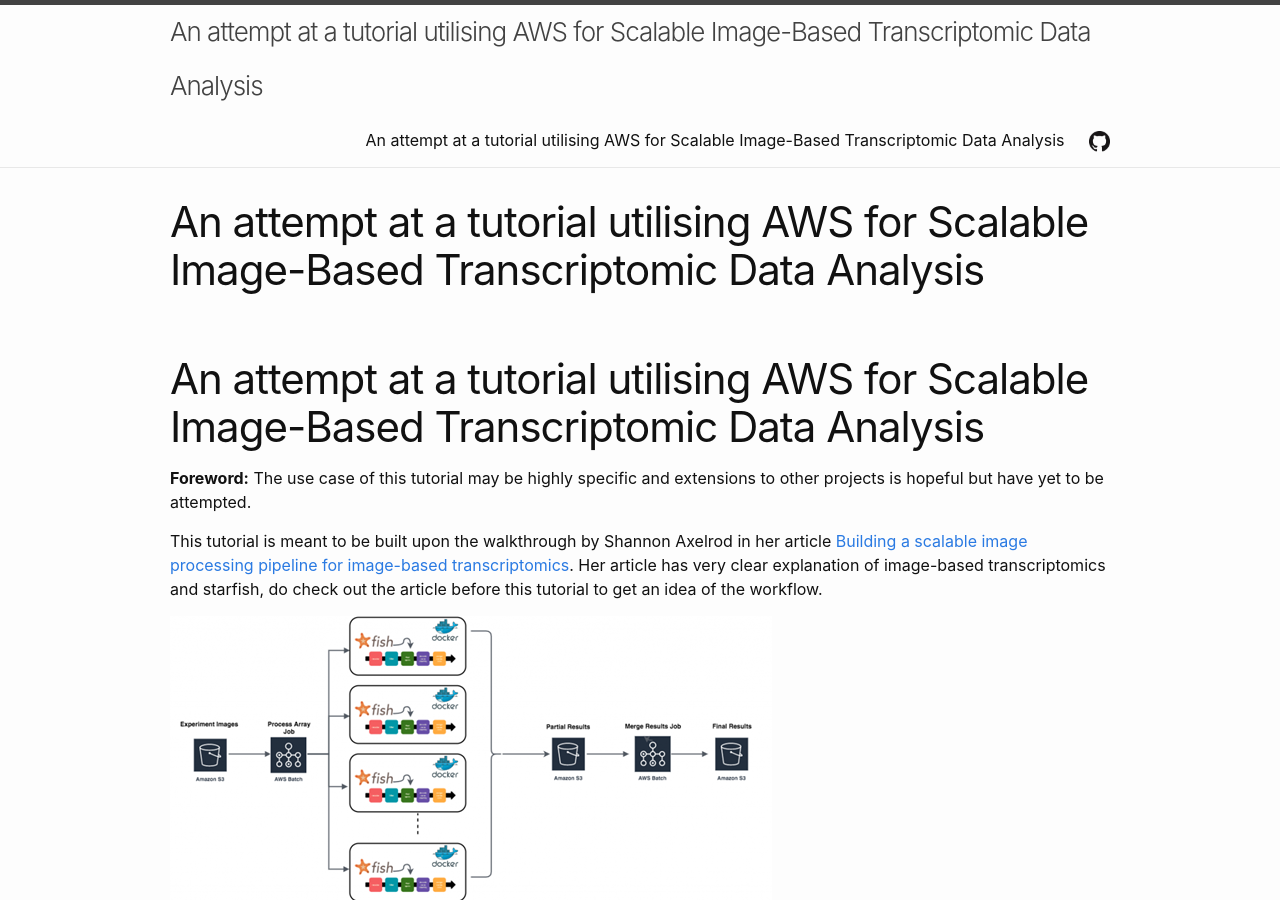
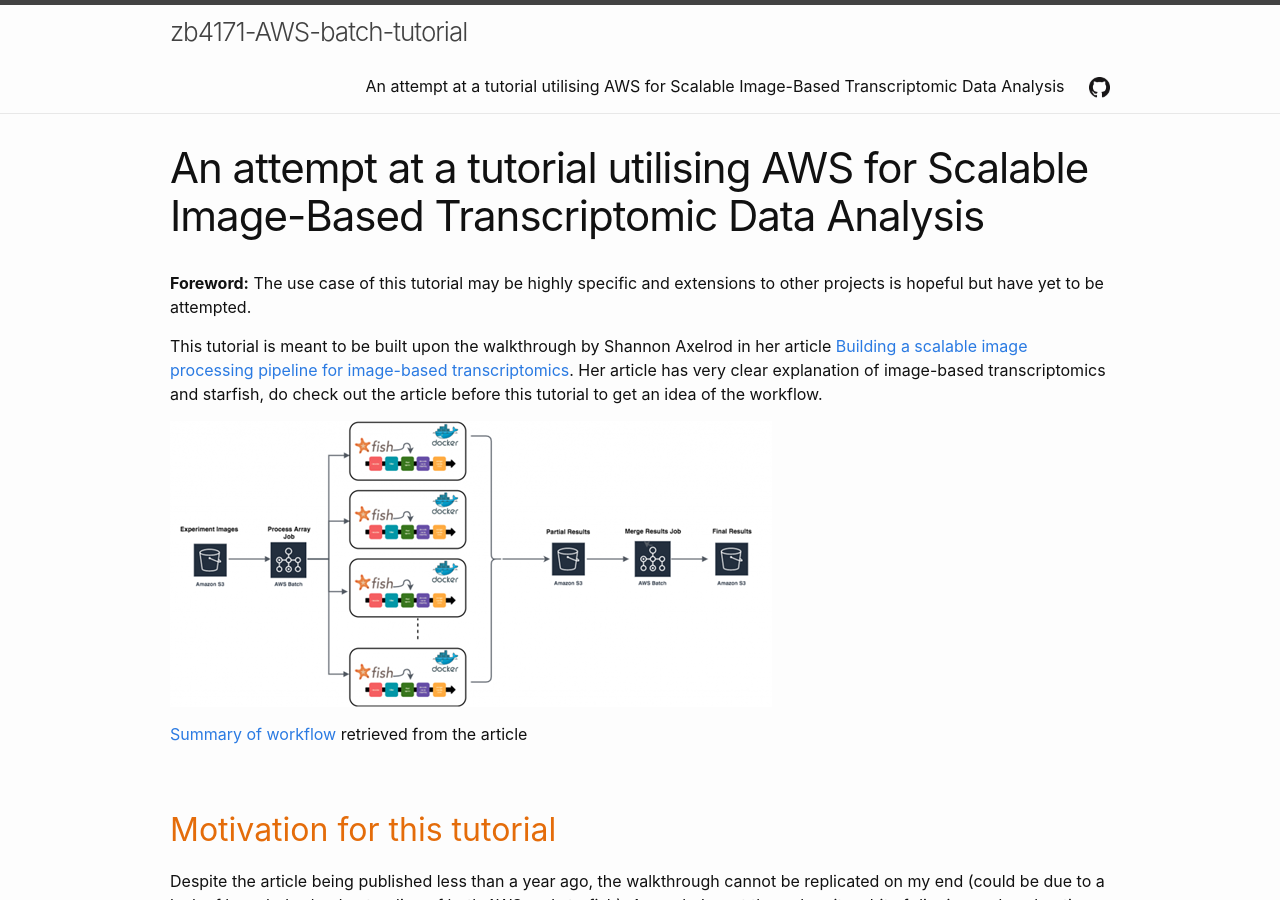
Before and after one commit to jeffreytjs/zb4171-AWS-batch-tutorial, a Jekyll site: the page built from docs/index.md, in a window 1280 px wide and 900 px high. Built offline with Jekyll 4.4.1, drawn with Linux system fonts in a browser that asks for light colours.

Commit message:
Fix dulplicate title

```diff
--- a/docs/_config.yml
+++ b/docs/_config.yml
@@ -1,4 +1,3 @@
-title: "An attempt at a tutorial utilising AWS for Scalable Image-Based Transcriptomic Data Analysis"
 theme: minima
 
 markdown: kramdown
--- a/docs/index.md
+++ b/docs/index.md
@@ -3,7 +3,6 @@
 title: An attempt at a tutorial utilising AWS for Scalable Image-Based Transcriptomic Data Analysis
 ---
 
-# An attempt at a tutorial utilising AWS for Scalable Image-Based Transcriptomic Data Analysis
 **Foreword:** The use case of this tutorial may be highly specific and extensions to other projects is
  hopeful but have yet to be attempted.
 
```
